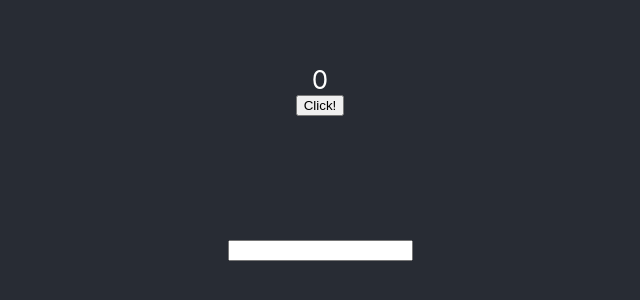
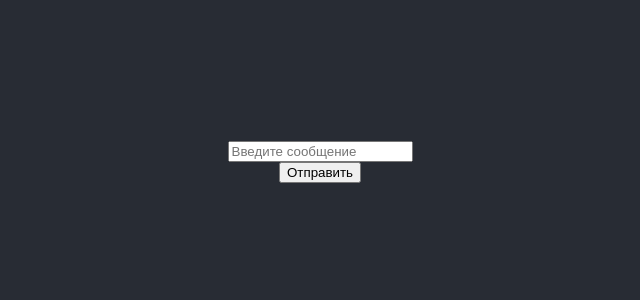
Before and after one commit to DaniilKuzmin/react-education, a React (Create React App) app: page / in a window 1280 px wide. Shown: the part 238-538 px from the top of the page, without its empty margins (320-960 px from the left). Built offline with nearby package versions, Linux system fonts and the light colour scheme.

Commit message:
start lesson 2 hw

```diff
--- a/src/App.js
+++ b/src/App.js
@@ -2,81 +2,21 @@ import './App.css';
 //import React from "react";
 import {useState} from "react";
 
-    // Классовый компонент
 
-// class App extends React.Component {
-//   state = {
-//     count: 0
-//   };
-
-//   handleClick = () => {
-//     const { count } = this.state;
-//     this.setState({ count: count + 1 });
-//   }
-
-//   render() {
-//     return (
-//         <div className="App">
-//           <span className="counter">{this.state.count}</span>
-//           <button className="counter-button" onClick={this.handleClick}>Click!</button>
-//         </div>
-//       )
-//   }
-// }
-
-      //Функциональный компонент
 
 function App(props) {
-  // Между function и return можно писать JavaScript
 
-  // useEffect импортируется из 'react'
+const [count, setCount] = useState(0);
+const [value, setValue] = useState('');
 
-// useEffect( () => {}, [] ) // () => {}, [] // cb + [], где массив это зависимости
-// (отслеживаем ли мы изменения) или нет (при неуказанном массиве, отслеживает все изменения)
-// чтобы отработал unmount, надо использовать return
-
-// useCallback(async () => {}, []) // сохраняет ссылку на функцию, а не саму функцию, обновляется
-// только по изменению [] каких то deps'ов
-
-// useMemo( () ={}, [] ) // сохраняет результаты
-
-//<React.Fragment> // используется вместо обобщающего <div> (нужен itput React) чтобы можно было
-// вернуть несколько div'вов одним return
-
-const [count, setCount] = useState(0); // 0, () => {} hookState - Значение + изменение значения.
-const [value, setValue] = useState('');
-                                       // Ассинхронная функция.
-  // Такая ↑ запись заменяет такую ↓
-
-  // const countState = useState();
-  // const count = countState[0]
-  // const setCount = countState[1]
-
-const handleClick = () => {
-  //setCount(count + 1); // Синхронный код
-  setCount((prevCount) => prevCount + 1) // cb
-}
-
-    // Синтетическое событие
-
-const handleChange = (event) => {
-  setValue(event.target.value);
-}
 
   return (
     <div className="App">
       <header className="App-header">
-        <span className="counter">{count}</span>
-        <button className="counter-button" onClick={handleClick}>Click!</button>
-        <br/>
-        <br/>
-        <br/>
-        <br/>
-        <input
-          type="text"
-          value={value}
-          onChange={handleChange}
-        />
+
+        <input type="text" placeholder="Введите сообщение" />
+        <button>Отправить</button>
+
       </header>
     </div>
   );
--- a/src/index.js
+++ b/src/index.js
@@ -3,13 +3,9 @@ import ReactDOM from 'react-dom';
 import './index.css';
 import App from './App';
 
-
-const currentName = 'Daniel';
-
-
 ReactDOM.render(
   <React.StrictMode>
-    <App name={currentName} />
+    <App />
   </React.StrictMode>,
   document.getElementById('root')
 );
```
